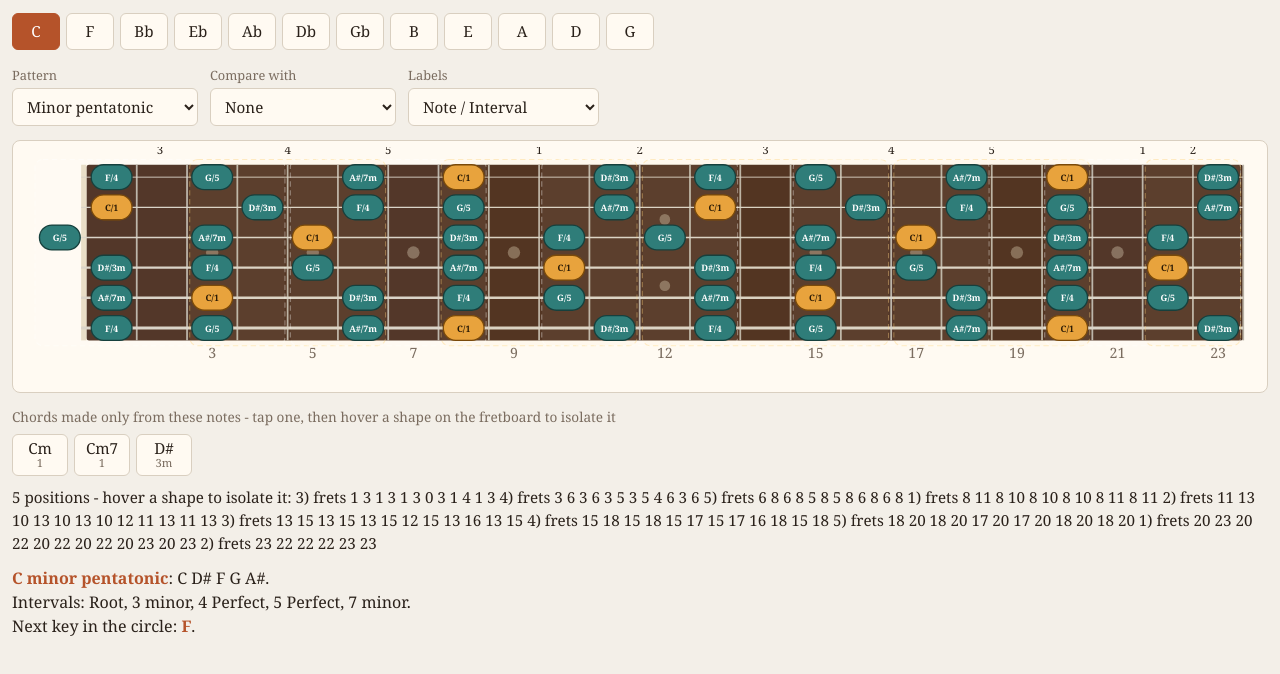
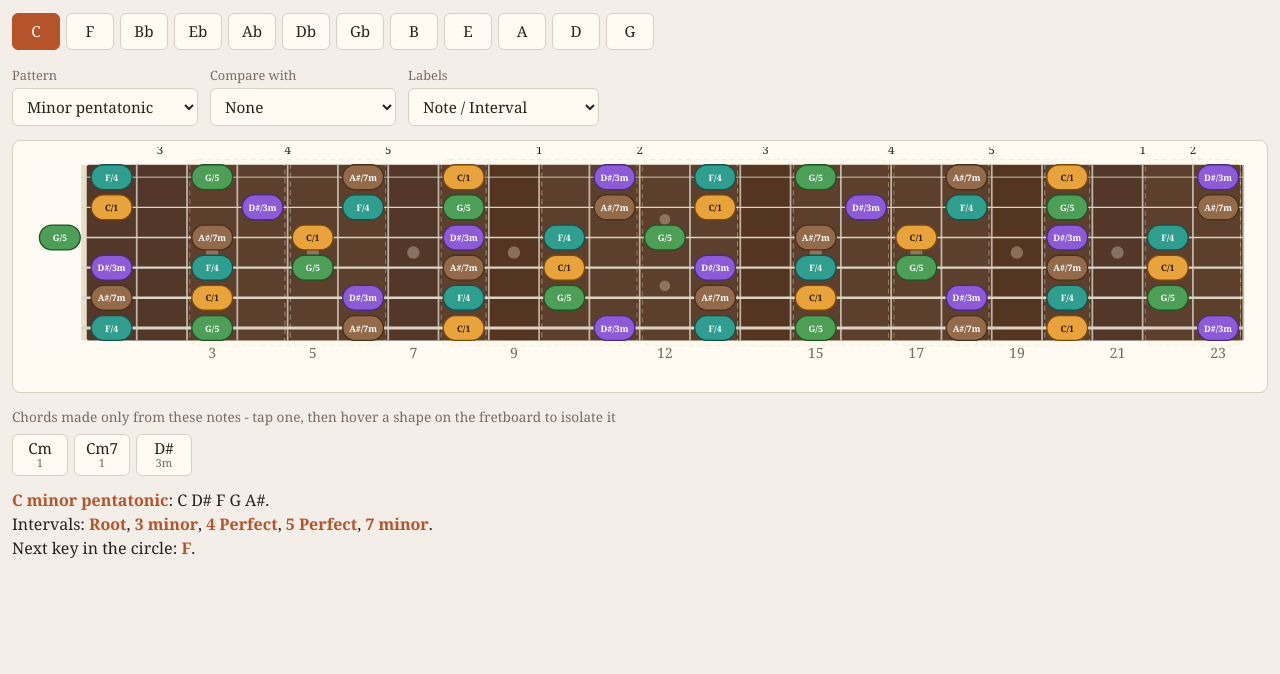
Before and after one commit to ps1312/fretboard, a website built with Vite: page index.html in a window 1280 px wide. Shown: the part 86-760 px from the top of the page. Built offline with nearby package versions, Linux system fonts and the light colour scheme.

Commit message:
Color notes by interval; border-only removed notes on compare; note-hover focus per box; drop positions text line

```diff
--- a/index.html
+++ b/index.html
@@ -29,9 +29,6 @@ svg{display:block;width:100%;height:auto}
 .chords{margin-top:14px}
 .chords h2{font-size:.85rem;font-weight:400;color:var(--mut);margin:0 0 6px}
 .chips{display:flex;flex-wrap:wrap;gap:6px}
-.shapes{display:flex;gap:8px;align-items:center;flex-wrap:wrap;margin-top:10px}
-.shapes[hidden]{display:none}
-.shapes span{font-size:.95rem}
 .chip{display:flex;flex-direction:column;align-items:center;line-height:1.15;min-width:56px;padding:5px 9px}
 .chip small{font-size:.7rem;color:var(--mut)}
 .chip.new{border-color:#8e5bd6}
@@ -62,8 +59,7 @@ svg{display:block;width:100%;height:auto}
 </div>
 
 <div class="board"><svg id="fb" viewBox="0 0 1400 270" role="img" aria-label="Guitar fretboard"></svg></div>
-<div class="chords"><h2 id="chh">Chords</h2><div class="chips" id="chips"></div>
-  <div class="shapes" id="shapes" hidden><span id="stxt"></span></div></div>
+<div class="chords"><h2 id="chh">Chords</h2><div class="chips" id="chips"></div></div>
 <p class="info" id="info"></p>
 </main>
 
--- a/src/main.js
+++ b/src/main.js
@@ -1,10 +1,10 @@
 // View / controller: renders the fretboard and wires up the controls.
-import { CIRCLE, PC, SHARP, FLAT, INT, INTFULL, noteNames } from "./models/notes.js";
+import { CIRCLE, PC, SHARP, FLAT, INT, INTFULL, IVCOL, IVSTK, IVTXT, noteNames } from "./models/notes.js";
 import { PATS, pentShapes, scaleShapes } from "./models/scales.js";
 import { CT, voicings, pickVoicings } from "./models/chords.js";
 import { OPEN, NF, NUT, END, TOP, GAP, fx } from "./models/fretboard.js";
 
-const state = { key: "C", pat: 0, chord: null, shape: 0, secHover: -1, secFocus: -1 };
+const state = { key: "C", pat: 0, chord: null, shape: 0, secHover: -1, secFocus: -1, noteIv: null, noteK: null };
 let lastChipSig = null;
 
 const circle = document.getElementById("circle");
@@ -48,21 +48,13 @@ function el(t, a, txt) {
   return e;
 }
 
-function secFrets(notes) {
-  const a = [];
-  for (let s = 5; s >= 0; s--) {
-    const fs = [];
-    for (let f = 0; f <= NF; f++) if (notes[s + "|" + f]) fs.push(f);
-    a.push(fs.length ? fs.join(" ") : "x");
-  }
-  return a.join("  ");
-}
-
 function draw() {
   const svg = document.getElementById("fb");
   svg.innerHTML = "";
   state.secFocus = -1;
   state.secHover = -1;
+  state.noteIv = null;
+  state.noteK = null;
   const root = PC[state.key];
   const base = PATS[state.pat][1];
   const ci = +cmp.value;
@@ -123,29 +115,19 @@ function draw() {
   });
 
   let vset = null, noteEls = {}, secEls = [];
-  const shp = document.getElementById("shapes");
-  shp.hidden = true;
   let secDefs = [];
-  const stxt = document.getElementById("stxt");
   if (chosen) {
     const picked = pickVoicings(voicings(root, chosen.rv, chosen.tones));
-    shp.hidden = false;
-    if (!picked.length) stxt.textContent = "No shape of this chord fits within 4 frets";
-    else {
-      vset = {};
-      picked.forEach((v) => {
-        const notes = {};
-        v.fr.forEach((f, si) => { if (f >= 0) { vset[si + "|" + f] = true; notes[si + "|" + f] = true; } });
-        secDefs.push({ notes, minF: v.lo, maxF: v.hi, hasOpen: v.op, id: chosen.id });
-      });
-    }
+    picked.forEach((v) => {
+      const notes = {};
+      v.fr.forEach((f, si) => { if (f >= 0) { vset[si + "|" + f] = true; notes[si + "|" + f] = true; } });
+      secDefs.push({ notes, minF: v.lo, maxF: v.hi, hasOpen: v.op, id: chosen.id });
+    });
   } else {
     const [, intervals, ptype, anchor] = PATS[state.pat];
     secDefs = ptype ? pentShapes(root, ptype, 2) : scaleShapes(root, anchor, intervals, 2);
-    shp.hidden = false;
   }
 
-  const secText = [];
   secDefs.forEach((sec, n) => {
     let top = 99, bot = -1;
     for (const k in sec.notes) { const si = +k.split("|")[0]; if (si < top) top = si; if (si > bot) bot = si; }
@@ -162,14 +144,7 @@ function draw() {
     hit.addEventListener("mouseenter", () => { state.secHover = idx; refreshSectionHighlight(); });
     hit.addEventListener("mouseleave", () => { state.secHover = -1; refreshSectionHighlight(); });
     hit.addEventListener("click", () => { state.secFocus = state.secFocus === idx ? -1 : idx; state.secHover = -1; refreshSectionHighlight(); });
-    secText.push((sec.label || (n + 1)) + ") frets " + secFrets(sec.notes));
   });
-  if (secDefs.length) {
-    const seen = {};
-    secDefs.forEach((s) => { seen[s.label || 1] = true; });
-    const npos = Object.keys(seen).length;
-    stxt.textContent = (chosen ? "overlapping outlines alternate white and yellow; each shape has one note per string: " : npos + " positions - hover a shape to isolate it" + (oth ? " (the compared scale stays visible)" : "") + ": ") + secText.join("   ");
-  }
 
   // notes
   for (let s2 = 0; s2 < 6; s2++) {
@@ -178,19 +153,23 @@ function draw() {
       if (pc.indexOf(iv) < 0) continue;
       const x = f === 0 ? NUT - 30 : (fx(f - 1) + fx(f)) / 2, y = TOP + s2 * GAP, isRoot = iv === 0;
       const inCh = vset ? !!vset[s2 + "|" + f] : false;
-      const g = el("g", { opacity: vset ? (inCh ? 1 : 0.2) : 1, "pointer-events": "none" });
+      const g = el("g", { opacity: vset ? (inCh ? 1 : 0.2) : 1, "pointer-events": "all", cursor: "pointer" });
       noteEls[s2 + "|" + f] = g;
+      g.addEventListener("mouseenter", () => { state.noteIv = iv; state.noteK = s2 + "|" + f; refreshSectionHighlight(); });
+      g.addEventListener("mouseleave", () => { if (state.noteIv === iv) { state.noteIv = null; state.noteK = null; } refreshSectionHighlight(); });
       let st = "same";
+      let stk = IVSTK[iv];
       if (oth) { const inB = base.indexOf(iv) >= 0, inO = oth.indexOf(iv) >= 0; st = inB && inO ? "same" : inO ? "added" : "removed"; }
-      const fill = isRoot ? "#e8a33d" : st === "added" ? "#8e5bd6" : st === "removed" ? "#4a2c1d" : "#2f7d79";
-      let stk = isRoot ? "#7a4a0a" : st === "added" ? "#4b2a85" : st === "removed" ? "#e58a8a" : "#16403d";
+      const fo = st === "removed" ? 0.25 : null, fill = IVCOL[iv];
+      stk = st === "removed" ? IVCOL[iv] : st === "added" ? "#4b2a85" : IVSTK[iv];
       const dash = st === "removed" ? "4 3" : "none";
       let sw = 1.5;
       if (inCh) { stk = "#fff"; sw = 3.5; }
-      if (labels === "both") g.appendChild(el("rect", { x: x - 23, y: y - 14, width: 46, height: 28, rx: 14, fill, stroke: stk, "stroke-width": sw, "stroke-dasharray": dash }));
-      else g.appendChild(el("circle", { cx: x, cy: y, r: 15, fill, stroke: stk, "stroke-width": sw, "stroke-dasharray": dash }));
+      const shp2 = { fill, stroke: stk, "stroke-width": sw, "stroke-dasharray": dash, ...(fo != null ? { "fill-opacity": fo } : {}) };
+      if (labels === "both") g.appendChild(el("rect", { x: x - 23, y: y - 14, width: 46, height: 28, rx: 14, ...shp2 }));
+      else g.appendChild(el("circle", { cx: x, cy: y, r: 15, ...shp2 }));
       const t = labels === "note" ? names[p] : labels === "int" ? INT[iv] : names[p] + "/" + INT[iv];
-      if (labels !== "none") g.appendChild(el("text", { x, y: y + 4, "text-anchor": "middle", "font-size": labels === "both" ? 10 : labels === "int" ? 12 : 14, "font-weight": 600, fill: isRoot ? "#2a1a05" : "#fff" }, t));
+      if (labels !== "none") g.appendChild(el("text", { x, y: y + 4, "text-anchor": "middle", "font-size": labels === "both" ? 10 : labels === "int" ? 12 : 14, "font-weight": 600, fill: st === "removed" ? "#f0e8dc" : IVTXT[iv] }, t));
       svg.appendChild(g);
     }
   }
@@ -202,6 +181,22 @@ function draw() {
   }
 
   function applySectionHighlight(i) {
+    if (state.noteIv != null) {
+      let secIdx = null;
+      for (let j = 0; j < secEls.length; j++) if (secEls[j].notes[state.noteK]) { secIdx = j; break; }
+      for (const k in noteEls) {
+        let vis;
+        if (secIdx != null && !secEls[secIdx].notes[k]) {
+          if (vset) vis = vset[k] ? 1 : 0.2;
+          else if (oth) { const pr = k.split("|"), s = +pr[0], f = +pr[1], iv = (OPEN[s] + f - root + 12) % 12; vis = oth.indexOf(iv) >= 0 ? 0.3 : 0.1; }
+          else vis = 0.1;
+        } else {
+          const pr = k.split("|"), s = +pr[0], f = +pr[1], iv = (OPEN[s] + f - root + 12) % 12;
+          vis = iv === state.noteIv ? 1 : 0.3;
+        }
+        noteEls[k].setAttribute("opacity", vis);
+      }
+    } else {
     for (const k in noteEls) {
       let vis;
       if (i < 0) {
@@ -216,6 +211,7 @@ function draw() {
         vis = 0.1;
       }
       noteEls[k].setAttribute("opacity", vis);
+    }
     }
     secEls.forEach((s, j) => {
       const on = i < 0 ? null : j === i;
@@ -233,7 +229,7 @@ function draw() {
 
   const nn = pc.map((i) => names[(root + i) % 12]).join("  ");
   const nxt = CIRCLE[(CIRCLE.indexOf(state.key) + 1) % 12];
-  document.getElementById("info").innerHTML = "<b>" + state.key + " " + PATS[state.pat][0].toLowerCase() + "</b>: " + nn + ".<br>Intervals: " + pc.map((i) => INTFULL[i]).join(", ") + "." + (oth ? "<br>Compared with <b>" + PATS[ci][0].toLowerCase() + "</b>: <span style=\"color:#8e5bd6\"><b>added</b></span> " + (oth.filter((i) => base.indexOf(i) < 0).map((i) => INTFULL[i]).join(", ") || "nothing") + "; <span style=\"color:#d97a7a\"><b>removed</b></span> " + (base.filter((i) => oth.indexOf(i) < 0).map((i) => INTFULL[i]).join(", ") || "nothing") + ". Purple = only in the compared pattern, dashed outline = only in the first." : "") + "<br>Next key in the circle: <b>" + nxt + "</b>.";
+  document.getElementById("info").innerHTML = "<b>" + state.key + " " + PATS[state.pat][0].toLowerCase() + "</b>: " + nn + ".<br>Intervals: " + pc.map((i) => "<span style=\"color:" + IVCOL[i] + "\"><b>" + INTFULL[i] + "</b></span>").join(", ") + "." + (oth ? "<br>Compared with <b>" + PATS[ci][0].toLowerCase() + "</b>: <span style=\"color:#8e5bd6\"><b>added</b></span> " + (oth.filter((i) => base.indexOf(i) < 0).map((i) => INTFULL[i]).join(", ") || "nothing") + "; <span style=\"color:#d97a7a\"><b>removed</b></span> " + (base.filter((i) => oth.indexOf(i) < 0).map((i) => INTFULL[i]).join(", ") || "nothing") + ". Purple border = only in the compared pattern, dashed outline = only in the first." : "") + "<br>Next key in the circle: <b>" + nxt + "</b>.";
 }
 
 draw();
--- a/src/models/notes.js
+++ b/src/models/notes.js
@@ -12,6 +12,12 @@ export const FLAT = ["C", "Db", "D", "Eb", "E", "F", "Gb", "G", "Ab", "A", "Bb",
 export const INT = ["1", "2m", "2M", "3m", "3M", "4", "5dim", "5", "6m", "6M", "7m", "7M"];
 export const INTFULL = ["Root", "2 minor", "2 Major", "3 minor", "3 Major", "4 Perfect", "5 diminished", "5 Perfect", "6 minor", "6 Major", "7 minor", "7 Major"];
 
+// One fixed color per interval (index = semitones from the root),
+// plus a darker stroke shade and a readable text color for each fill.
+export const IVCOL = ["#e8a33d", "#c34f8e", "#d94f3d", "#8e5bd6", "#4f74d6", "#2f9e8f", "#8a8d92", "#4d9e57", "#6f8f2f", "#d9c53f", "#946b4a", "#2aa7bf"];
+export const IVSTK = ["#7a4a0a", "#6e2454", "#6e1f16", "#4b2a85", "#233f8a", "#14524c", "#3f4247", "#1f5423", "#3c4f13", "#8a7711", "#4a2f1a", "#0f5a68"];
+export const IVTXT = ["#2a1a05", "#ffffff", "#ffffff", "#ffffff", "#ffffff", "#ffffff", "#ffffff", "#ffffff", "#ffffff", "#2a2505", "#ffffff", "#06333a"];
+
 // Note-name spelling to use for a key (flats for flat keys, sharps otherwise).
 export function noteNames(key) {
   return FLATKEYS.indexOf(key) >= 0 ? FLAT : SHARP;
```
